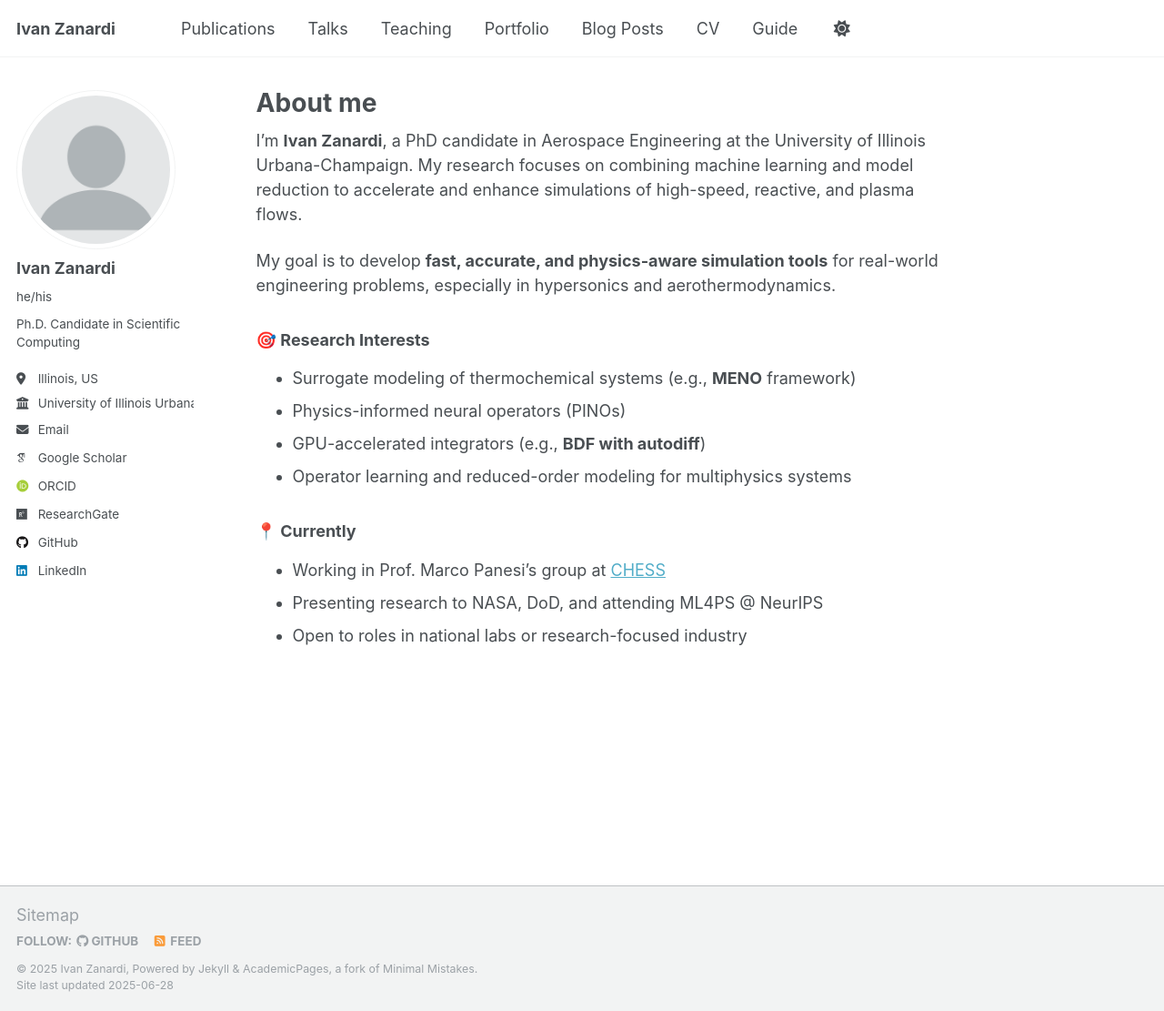
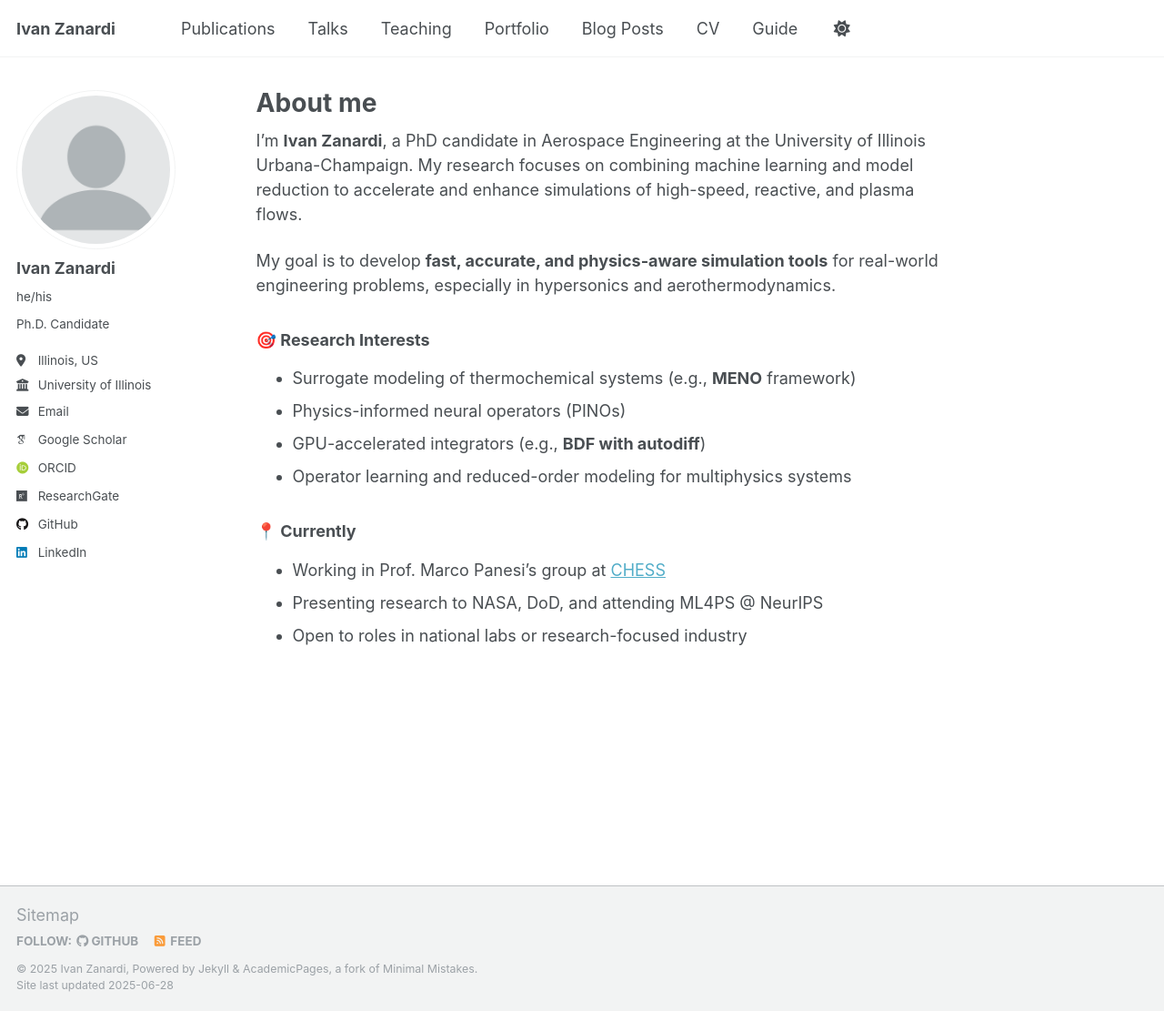
Before and after one commit to ivanZanardi/ivanzanardi.github.io, a Jekyll site: the page built from _pages/about.md, in a window 1280 px wide and 1111 px high. Shown: the whole window at 91% size. Built offline with Jekyll 4.4.1, drawn with Linux system fonts in a browser that asks for light colours; some web fonts are replaced; a script that is not in the unit is left out.

Commit message:
Update _config.yml

```diff
--- a/_config.yml
+++ b/_config.yml
@@ -25,9 +25,9 @@ author:
   avatar           : "profile.png"
   name             : "Ivan Zanardi"
   pronouns         : "he/his"
-  bio              : "Ph.D. Candidate in Scientific Computing" # "Short biography for the left-hand sidebar"
+  bio              : "Ph.D. Candidate" # "Short biography for the left-hand sidebar"
   location         : "Illinois, US"
-  employer         : "University of Illinois Urbana-Champaign"
+  employer         : "University of Illinois"
   uri              : # URL
   email            : "zanardi3@illinois.edu"
 
```
